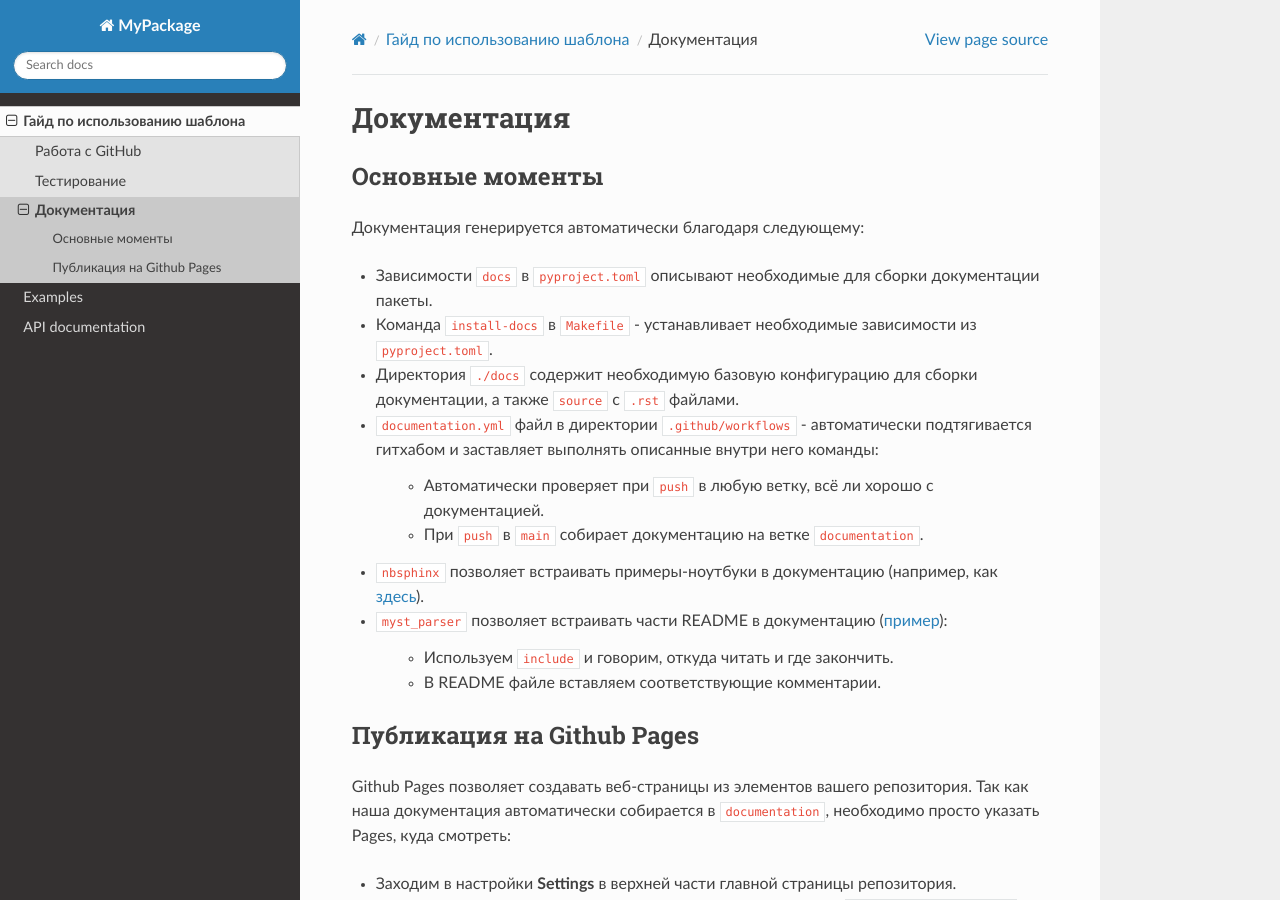
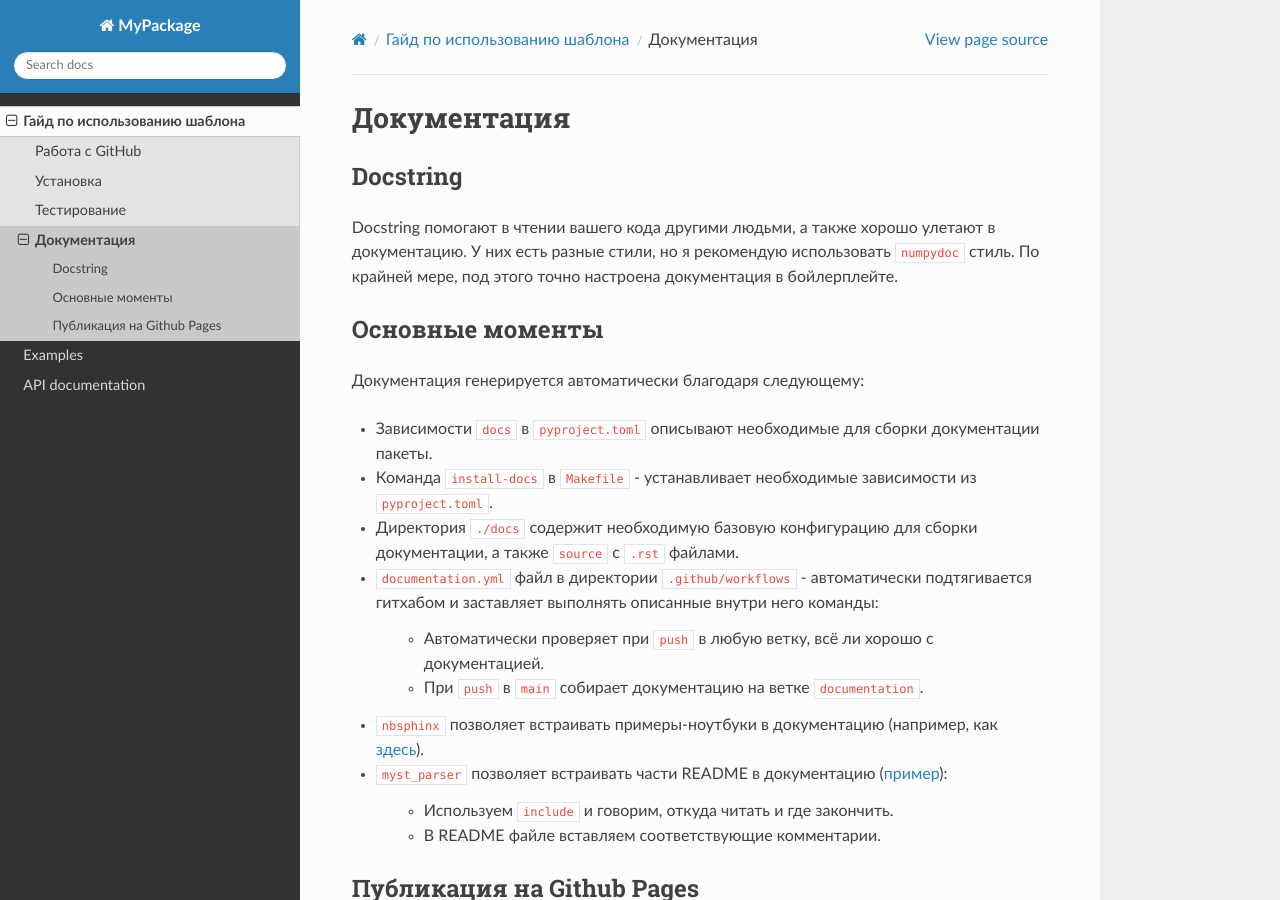
Before and after one commit to vasilstar97/python-package-boilerplate, a Sphinx documentation site: the page built from docs/source/guide/docs.rst, in a window 1280 px wide and 900 px high. Built offline with Sphinx 7.4.7 and the Read the Docs theme 3.1.0, drawn with Linux system fonts in a browser that asks for light colours; pages that are not in the unit, such as notebooks, are missing from menus.

Commit message:
fix: some changes

```diff
--- a/docs/source/guide/docs.rst
+++ b/docs/source/guide/docs.rst
@@ -1,5 +1,10 @@
 Документация
 ============
+
+Docstring
+---------
+
+Docstring помогают в чтении вашего кода другими людьми, а также хорошо улетают в документацию. У них есть разные стили, но я рекомендую использовать ``numpydoc`` стиль. По крайней мере, под этого точно настроена документация в бойлерплейте.
 
 Основные моменты
 ----------------
--- /dev/null
+++ b/docs/source/guide/installing.rst
@@ -0,0 +1,2 @@
+Установка
+=========
```
Also changed, not shown: docs/source/guide/index.rst (+13 -1 lines), 1 other file.
